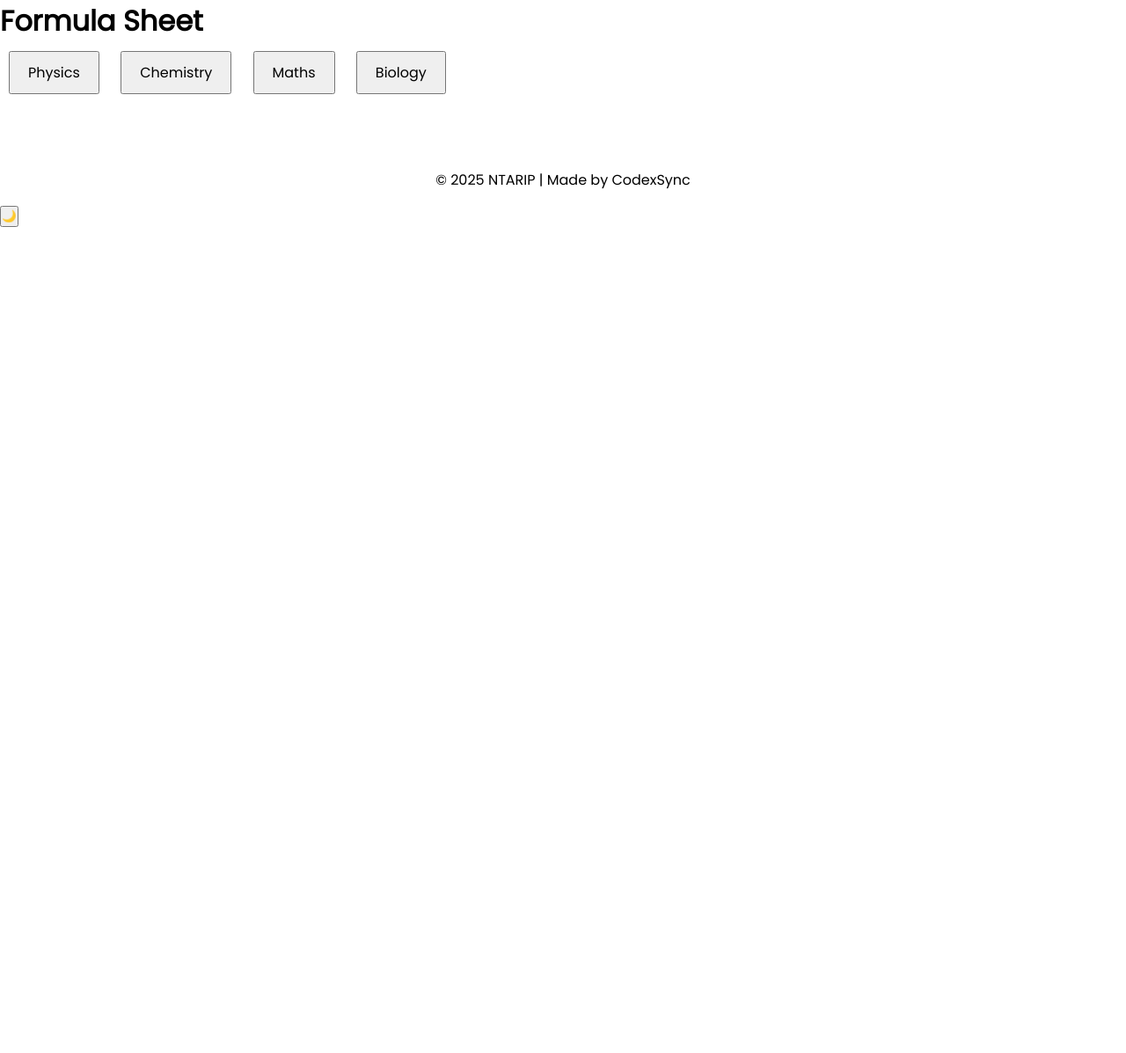
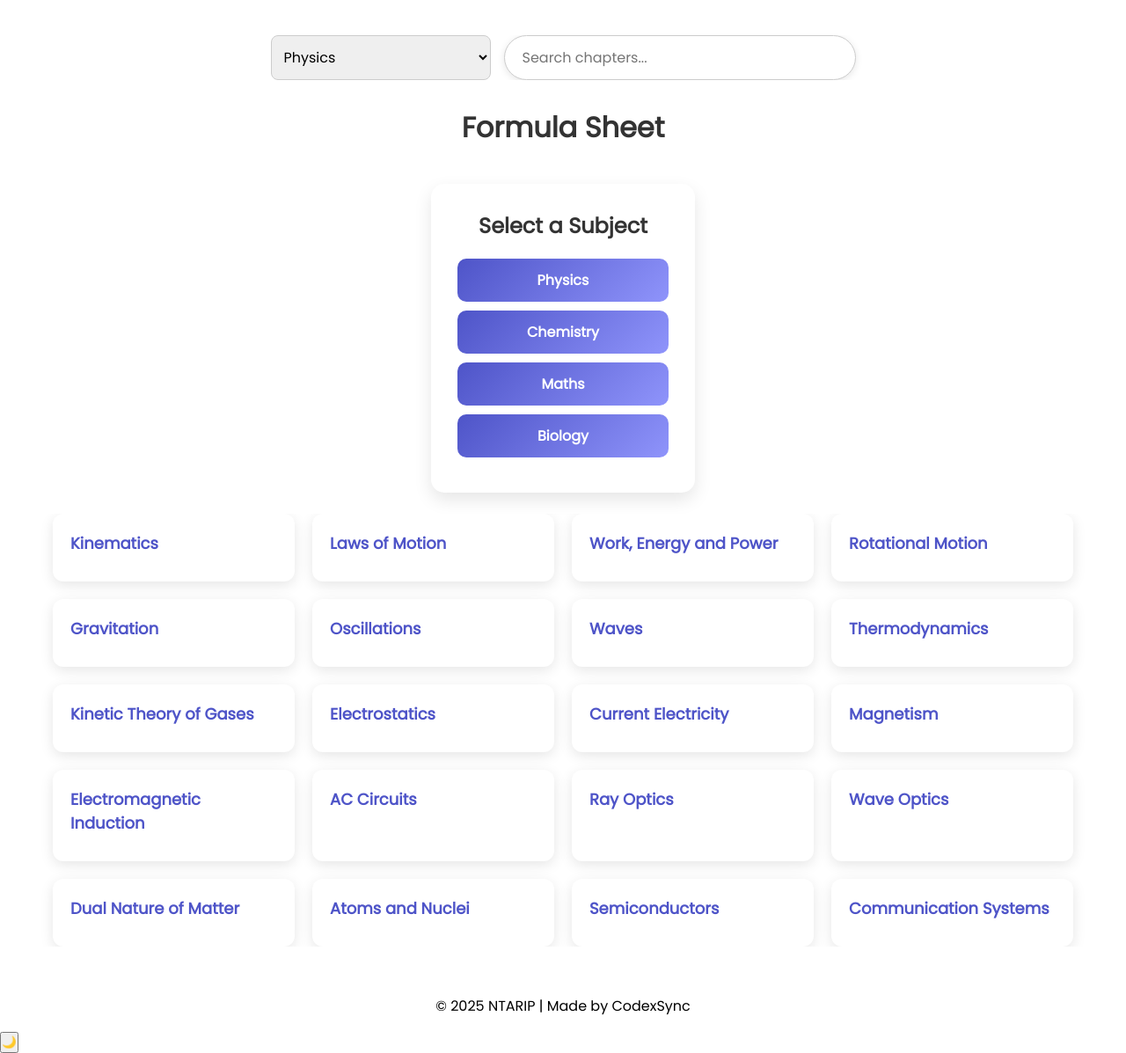
Before and after one commit to abhishek98185/ntarip, a Django app: page /formulasheet in a window 1280 px wide. Shown: the part 65-1262 px from the top of the page at 88% size. Before the commit the page ends 323 px from the top, so only its background shows below. Run offline with Django 5.2, Linux system fonts and the light colour scheme.

Commit message:
formula sheet page upgraded

```diff
--- a/ntarip/home/templates/formulasheet.html
+++ b/ntarip/home/templates/formulasheet.html
@@ -1,40 +1,146 @@
-{% extends 'base.html' %}
-{% load static %}
-
+{% extends 'base.html'%}
+{% load static%}
 {% block title %}
 Formula Sheet
-{% endblock %}
+{%endblock %}
 {% block extra_css %}
 <style>
+  .card {
+    margin-top: 5vh;
+    background: #ffffff;
+    padding: 30px;
+    border-radius: 15px;
+    box-shadow: 0 8px 20px rgba(0, 0, 0, 0.1);
+    text-align: center;
+    width: 300px;
+    justify-self: center;
+  }
 
-        .subject-buttons button {
-            margin: 10px;
-            padding: 10px 20px;
+  .card h2 {
+    margin-bottom: 20px;
+    color: #333;
+  }
+
+  .subject-btn {
+    display: block;
+    width: 100%;
+    padding: 12px 20px;
+    margin: 10px 0;
     font-size: 16px;
+    font-weight: bold;
+    color: #fff;
+    background: linear-gradient(135deg, #4e54c8, #8f94fb);
+    border: none;
+    border-radius: 10px;
+    cursor: pointer;
+    transition: transform 0.2s, box-shadow 0.2s;
+  }
+
+  .subject-btn:hover {
+    transform: scale(1.05);
+    box-shadow: 0 6px 15px rgba(0, 0, 0, 0.15);
+  }
+  #titletext {
+    text-align: center;
+    margin-bottom: 30px;
+    color: #333;
   }
 
   .chapters {
-            margin-top: 20px;
+    display: grid;
+    grid-template-columns: repeat(auto-fit, minmax(220px, 1fr));
+    gap: 20px;
+    padding: 0 20px;
+    max-width: 1200px;
+    margin: 0 auto;
+    margin-top: 3vh;
   }
 
-        .chapters button {
-            display: inline-block;
-            margin: 5px;
-            padding: 8px 16px;
+  .chapter-card {
+    background: #ffffff;
+    border-radius: 12px;
+    box-shadow: 0 4px 15px rgba(0, 0, 0, 0.1);
+    padding: 20px;
+    transition: transform 0.2s, box-shadow 0.2s;
+    cursor: pointer;
   }
+
+  .chapter-card:hover {
+    transform: translateY(-5px);
+    box-shadow: 0 10px 20px rgba(0, 0, 0, 0.15);
+  }
+
+  .chapter-title {
+    font-size: 18px;
+    font-weight: 600;
+    color: #4e54c8;
+    margin-bottom: 10px;
+  }
+
+  .chapter-description {
+    font-size: 14px;
+    color: #555;
+  }
+  .search-bar {
+    display: flex;
+    justify-content: center;
+    margin-bottom: 30px;
+  }
+
+  #searchInput {
+    width: 90%;
+    max-width: 400px;
+    padding: 12px 20px;
+    border: 1px solid #ccc;
+    border-radius: 30px;
+    font-size: 16px;
+    box-shadow: 0 2px 8px rgba(0, 0, 0, 0.1);
+    outline: none;
+    transition: 0.3s;
+  }
+
+  #searchInput:focus {
+    border-color: #4e54c8;
+    box-shadow: 0 2px 10px rgba(78, 84, 200, 0.3);
+  }
+  .controls {
+      display: flex;
+      margin-top: 5vh;
+      flex-wrap: wrap;
+      justify-content: center;
+      gap: 15px;
+      margin-bottom: 30px;
+    }
+
+    .controls select,
+    .controls input {
+      padding: 10px;
+      font-size: 16px;
+      border-radius: 8px;
+      border: 1px solid #ccc;
+      width: 250px;
+    }
+
 </style>
-{% endblock %}
+{% endblock %} {% block body %}
+<div class="controls">
+  <select id="subjectSelect">
+    <option value="Physics">Physics</option>
+    <option value="Chemistry">Chemistry</option>
+    <option value="Maths">Maths</option>
+    <option value="Biology">Biology</option>
+  </select>
+  <input type="text" id="searchInput" placeholder="Search chapters...">
+</div>
 
-{% block body %}
+<h1 id="titletext">Formula Sheet</h1>
 
-
-    <h1>Formula Sheet</h1>
-
-    <div class="subject-buttons">
-        <button onclick="showChapters('Physics')">Physics</button>
-        <button onclick="showChapters('Chemistry')">Chemistry</button>
-        <button onclick="showChapters('Maths')">Maths</button>
-        <button onclick="showChapters('Biology')">Biology</button>
+<div class="card">
+  <h2>Select a Subject</h2>
+   <button class="subject-btn" onclick="selectSubject('Physics')">Physics</button>
+  <button class="subject-btn" onclick="selectSubject('Chemistry')">Chemistry</button>
+  <button class="subject-btn" onclick="selectSubject('Maths')">Maths</button>
+  <button class="subject-btn" onclick="selectSubject('Biology')">Biology</button>
 </div>
 
 <div class="chapters" id="chapters-container">
@@ -43,107 +149,169 @@ Formula Sheet
 
 <script>
   const subjects = {
-            'Physics': [
-                'Kinematics',
-                'Laws of Motion',
-                'Work, Energy and Power',
-                'Rotational Motion',
-                'Gravitation',
-                'Oscillations',
-                'Waves',
-                'Thermodynamics',
-                'Kinetic Theory of Gases',
-                'Electrostatics',
-                'Current Electricity',
-                'Magnetism',
-                'Electromagnetic Induction',
-                'AC Circuits',
-                'Ray Optics',
-                'Wave Optics',
-                'Dual Nature of Matter',
-                'Atoms and Nuclei',
-                'Semiconductors',
-                'Communication Systems'
+    Physics: [
+      "Kinematics",
+      "Laws of Motion",
+      "Work, Energy and Power",
+      "Rotational Motion",
+      "Gravitation",
+      "Oscillations",
+      "Waves",
+      "Thermodynamics",
+      "Kinetic Theory of Gases",
+      "Electrostatics",
+      "Current Electricity",
+      "Magnetism",
+      "Electromagnetic Induction",
+      "AC Circuits",
+      "Ray Optics",
+      "Wave Optics",
+      "Dual Nature of Matter",
+      "Atoms and Nuclei",
+      "Semiconductors",
+      "Communication Systems",
     ],
-            'Chemistry': [
-                'Some Basic Concepts of Chemistry',
-                'Atomic Structure',
-                'Periodic Table',
-                'Chemical Bonding',
-                'States of Matter',
-                'Thermodynamics',
-                'Equilibrium',
-                'Redox Reactions',
-                'Hydrogen',
-                'The s-Block Element',
-                'The p-Block Element',
-                'Organic Chemistry – Basics',
-                'Hydrocarbons',
-                'Environmental Chemistry',
-                'Solid State',
-                'Solutions',
-                'Electrochemistry',
-                'Chemical Kinetics',
-                'Surface Chemistry',
-                'Coordination Compounds'
+    Chemistry: [
+      "Some Basic Concepts of Chemistry",
+      "Atomic Structure",
+      "Periodic Table",
+      "Chemical Bonding",
+      "States of Matter",
+      "Thermodynamics",
+      "Equilibrium",
+      "Redox Reactions",
+      "Hydrogen",
+      "The s-Block Element",
+      "The p-Block Element",
+      "Organic Chemistry – Basics",
+      "Hydrocarbons",
+      "Environmental Chemistry",
+      "Solid State",
+      "Solutions",
+      "Electrochemistry",
+      "Chemical Kinetics",
+      "Surface Chemistry",
+      "Coordination Compounds",
     ],
-            'Maths': [
-                'Sets and Relations',
-                'Complex Numbers',
-                'Quadratic Equations',
-                'Sequences and Series',
-                'Permutations and Combinations',
-                'Binomial Theorem',
-                'Matrices and Determinants',
-                'Trigonometry',
-                'Limits and Continuity',
-                'Differentiation',
-                'Application of Derivatives',
-                'Integrals',
-                'Definite Integrals',
-                'Differential Equations',
-                'Straight Lines',
-                'Conic Sections',
-                'Vectors',
-                '3D Geometry',
-                'Probability',
-                'Statistics'
+    Maths: [
+      "Sets and Relations",
+      "Complex Numbers",
+      "Quadratic Equations",
+      "Sequences and Series",
+      "Permutations and Combinations",
+      "Binomial Theorem",
+      "Matrices and Determinants",
+      "Trigonometry",
+      "Limits and Continuity",
+      "Differentiation",
+      "Application of Derivatives",
+      "Integrals",
+      "Definite Integrals",
+      "Differential Equations",
+      "Straight Lines",
+      "Conic Sections",
+      "Vectors",
+      "3D Geometry",
+      "Probability",
+      "Statistics",
     ],
-            'Biology': [
-                'The Living World',
-                'Biological Classification',
-                'Plant Kingdom',
-                'Animal Kingdom',
-                'Morphology of Flowering Plants',
-                'Anatomy of Flowering Plants',
-                'Structural Organisation in Animals',
-                'Cell - The Unit of Life',
-                'Biomolecules',
-                'Cell Cycle and Division',
-                'Transport in Plants',
-                'Photosynthesis',
-                'Respiration in Plants',
-                'Plant Growth and Development',
-                'Digestion and Absorption',
-                'Breathing and Exchange of Gases',
-                'Body Fluids and Circulation',
-                'Excretory Products',
-                'Locomotion and Movement',
-                'Neural Control and Coordination'
-            ]
+    Biology: [
+      "The Living World",
+      "Biological Classification",
+      "Plant Kingdom",
+      "Animal Kingdom",
+      "Morphology of Flowering Plants",
+      "Anatomy of Flowering Plants",
+      "Structural Organisation in Animals",
+      "Cell - The Unit of Life",
+      "Biomolecules",
+      "Cell Cycle and Division",
+      "Transport in Plants",
+      "Photosynthesis",
+      "Respiration in Plants",
+      "Plant Growth and Development",
+      "Digestion and Absorption",
+      "Breathing and Exchange of Gases",
+      "Body Fluids and Circulation",
+      "Excretory Products",
+      "Locomotion and Movement",
+      "Neural Control and Coordination",
+    ],
   };
 
-        function showChapters(subject) {
-            const container = document.getElementById('chapters-container');
-            container.innerHTML = '';  // Clear previous content
+//   function showChapters(subject) {
+//     const container = document.getElementById("chapters-container");
+//     container.innerHTML = ""; // Clear previous content
 
-            subjects[subject].forEach(chapter => {
-                const btn = document.createElement('button');
-                btn.textContent = chapter;
-                btn.onclick = () => alert(`Open formula sheet for ${chapter}`);
-                container.appendChild(btn);
+//     subjects[subject].forEach((chapter) => {
+//       const btn = document.createElement("button");
+//       btn.textContent = chapter;
+//       btn.onclick = () => alert(`Open formula sheet for ${chapter}`);
+//       container.appendChild(btn);
+//     });
+//   }
+  let currentSubject = null;
+
+  const subjectSelect = document.getElementById("subjectSelect");
+  const searchInput = document.getElementById("searchInput");
+  const chaptersContainer = document.getElementById("chapters-container");
+
+  function renderChapters(subject, query = "") {
+    const chapterList = subjects[subject] || [];
+    chaptersContainer.innerHTML = "";
+
+    const filtered = chapterList.filter((ch) =>
+      ch.toLowerCase().includes(query.toLowerCase())
+    );
+
+    if (filtered.length === 0) {
+      chaptersContainer.innerHTML =
+        '<p style="text-align:center; grid-column: 1/-1; color:#777;">No matching chapters found.</p>';
+      return;
+    }
+
+    filtered.forEach((chapter) => {
+      const card = document.createElement("div");
+      card.className = "chapter-card";
+      card.innerHTML = `<div class="chapter-title">${chapter}</div>`;
+      chaptersContainer.appendChild(card);
     });
   }
+
+  // Initial load
+  renderChapters(subjectSelect.value);
+
+  // Subject change handler
+  subjectSelect.addEventListener("change", () => {
+    searchInput.value = "";
+    renderChapters(subjectSelect.value);
+  });
+
+  // Search handler
+  searchInput.addEventListener("input", () => {
+    renderChapters(subjectSelect.value, searchInput.value);
+  });
+  function selectSubject(subject) {
+  subjectSelect.value = subject;          // update the dropdown
+  searchInput.value = "";                // clear search
+  renderChapters(subject);               // render filtered chapters
+}
+
+// function selectSubject(subject) {
+//   if (currentSubject === subject) {
+//     // If the same subject is clicked again, clear it
+//     currentSubject = null;
+//     chaptersContainer.innerHTML = '';
+//     subjectSelect.value = ""; // Reset dropdown
+//     searchInput.value = "";
+//   } else {
+//     currentSubject = subject;
+//     subjectSelect.value = subject;
+//     searchInput.value = "";
+//     renderChapters(subject);
+//   }
+// }
+
 </script>
 
 {% endblock %}
```
Also changed, not shown: ntarip/home/templates/index.html (+74 -86 lines). Lines whose indentation alone changed are shown as unchanged.
